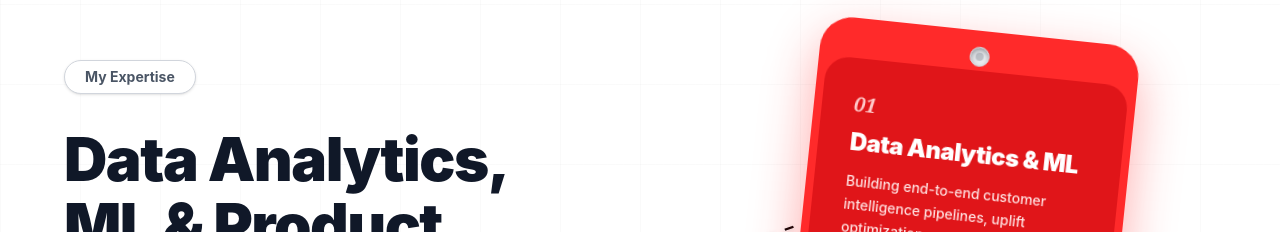
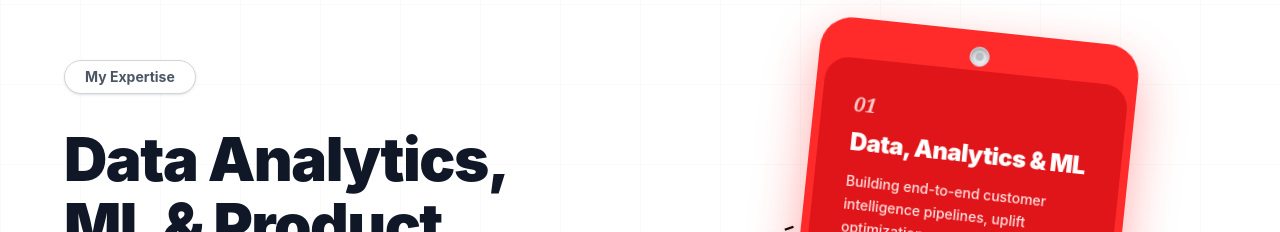
Before and after one commit to iitgabhishek12-oss/AbhishekKG_portfolio, a React (Vite) app: page / in a window 1280 px wide. Shown: the part 2180-2412 px from the top of the page. Built offline with nearby package versions, Linux system fonts and the light colour scheme.

Commit message:
Update Expertise.jsx

```diff
--- a/src/components/Expertise.jsx
+++ b/src/components/Expertise.jsx
@@ -175,7 +175,7 @@ const Expertise = () => {
 
           <TagCard
             number="01"
-            title="Data Analytics & ML"
+            title="Data, Analytics & ML"
             text="Building end-to-end customer intelligence pipelines, uplift optimization engines with causal ML (S/T/X-learners), and demand forecasting models using Python, SQL, Scikit-learn, Excel, and Power BI."
             className="md:absolute md:top-[10px] md:right-[5%] lg:right-[8%] rotate-2 md:rotate-6"
             aosType="fade-left"
```
